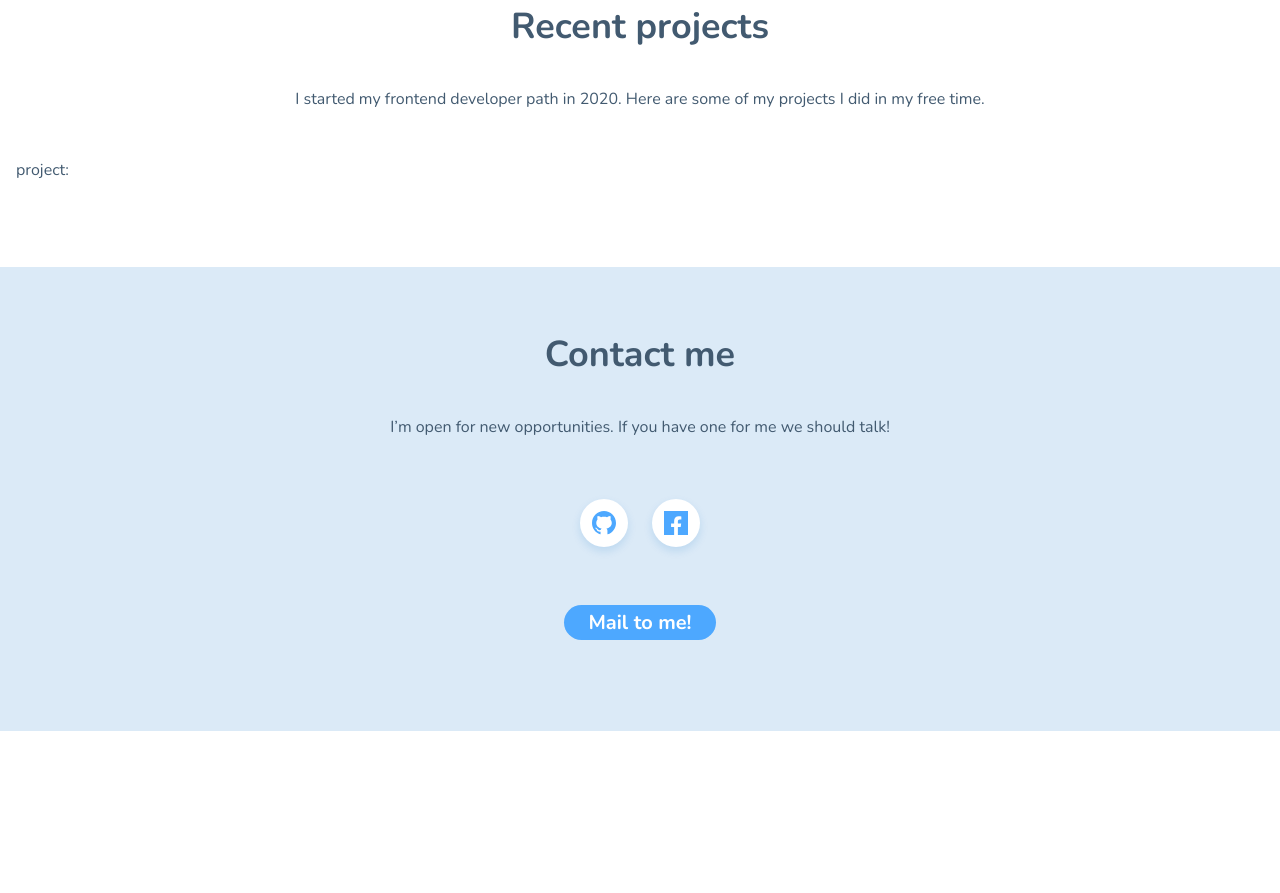
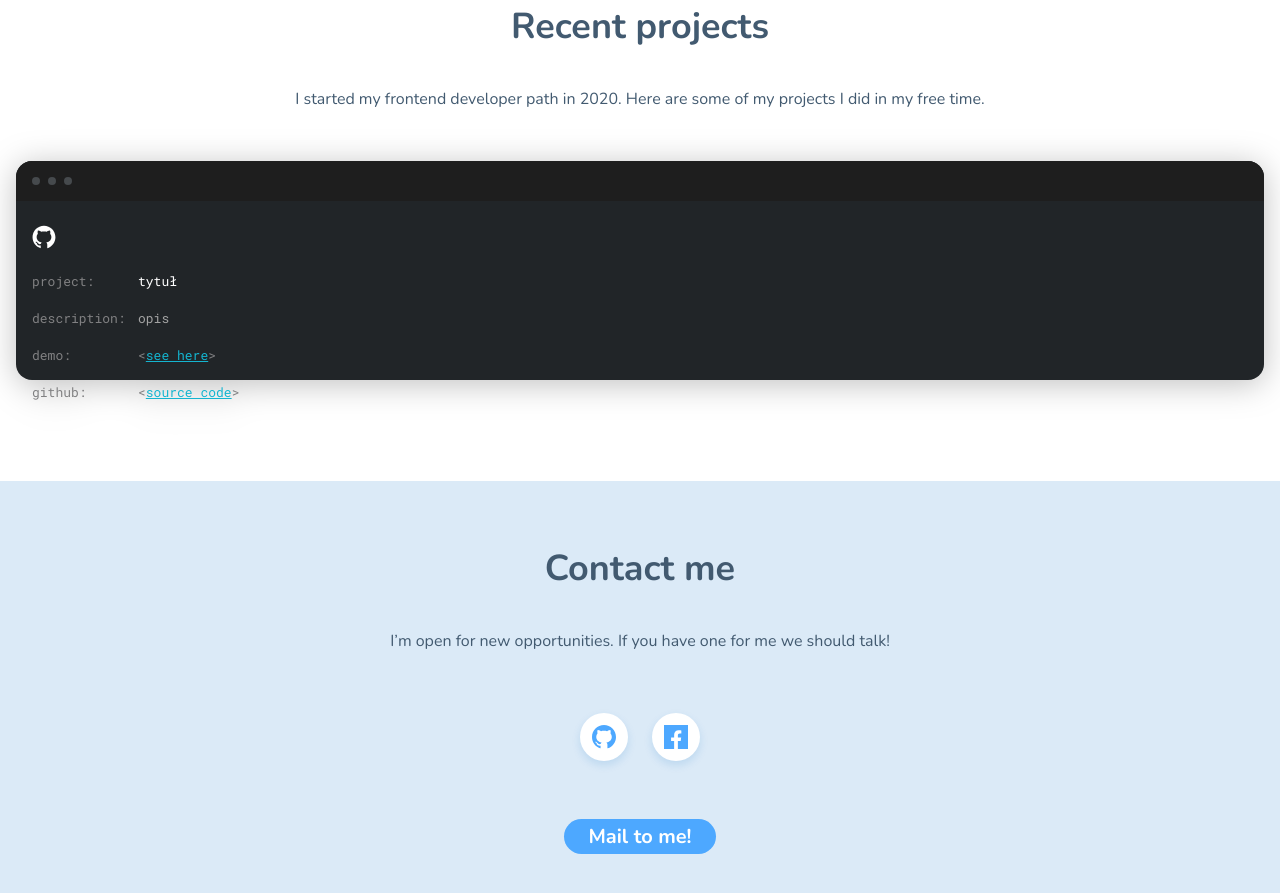
Before and after one commit to bartosz-malecki/bartosz-malecki.github.io, a website built with webpack: page src/pages/index.html in a window 1280 px wide. Shown: the part 2134-3027 px from the top of the page. Before the commit the page ends 2865 px from the top, so only its background shows below. Built offline with nearby package versions, Linux system fonts and the light colour scheme.

Commit message:
feat: projects styles to change

```diff
--- a/src/pages/index.html
+++ b/src/pages/index.html
@@ -96,7 +96,18 @@
         </p>
         <div class="projects-grid">
           <article class="project">
-            <span class="projects-list__header">project: </span><span class="projects-list__header"></span>
+            <div class="project__window">
+              <span class="project__circle"></span>
+              <span class="project__circle"></span>
+              <span class="project__circle"></span>
+            </div>
+            <div class="project__content">
+              <img class="project__ghLogo" src="../assets/img/ghContent.svg" alt="">
+              <h3 class="project__header project__label">project:<span class="project__title">tytuł</span></h3>
+              <p class="project__label">description:<span class="project__description">opis</span></p>
+              <p class="project__label">demo:<span>&lt;<a href="#" class="project__link">see here</a>&gt;</span></p>
+              <p class="project__label">github:<span>&lt;<a href="#" class="project__link">source code</a>&gt;</span></p>
+            </div>
           </article>
         </div>
       </section>
--- a/src/scss/_variables.scss
+++ b/src/scss/_variables.scss
@@ -1,5 +1,11 @@
 $white: #ffffff;
+$link: #14B5D0;
 $text: #425A70;
 $textDark: #234361;
 $blue: #4DA8FF;
 $darkLight: #DBEAF7;
+$greyConsole: #212528;
+$console: #808082;
+$lightConsole: #A3A3A3;
+$lightGrey: #464A4D;
+$darkGrey: #1E1E1E;
--- a/src/scss/modules/projects.scss
+++ b/src/scss/modules/projects.scss
@@ -17,4 +17,64 @@
 }
 
 .project {
+  font-family: Roboto Mono;
+  font-size: 13px;
+  line-height: 24px;
+  background: $greyConsole;
+  color: $console;
+  border-radius: 16px;
+  filter: drop-shadow(0px 4px 16px rgba(0, 0, 0, 0.25));
+  &__circle {
+    position: relative;
+    left: 12px;
+    margin: 0 4px;
+    background: $lightGrey;
+    width: 8px;
+    height: 8px;
+    border-radius: 50%;
+  }
+  &__content {
+
+  }
+  &__description {
+    color: $lightConsole;
+  }
+  &__header {
+    font-size: 13px;
+    line-height: 24px;
+    font-weight: normal;
+
+  }
+  &__label {
+    position: relative;
+    top: 24px;
+    left: 16px;
+    display: grid;
+    grid-template-columns: 102px 1fr;
+    column-gap: 4px;
+  }
+  &__link {
+    font-size: 13px;
+    line-height: 24px;
+    color: $link;
+  }
+  &__title {
+    color: $white;
+  }
+
+  &__window {
+    height: 40px;
+    background: $darkGrey;
+    display: flex;
+    flex-direction: row;
+    align-items: center;
+    border-radius: 16px 16px 0 0;
+  }
+  &__ghLogo {
+    height: 24px;
+    width: 24px;
+    position: relative;
+    left: 16px;
+    top: 24px;
+  }
 }
```
Also changed, not shown: src/assets/img/ghContent.svg (added).
